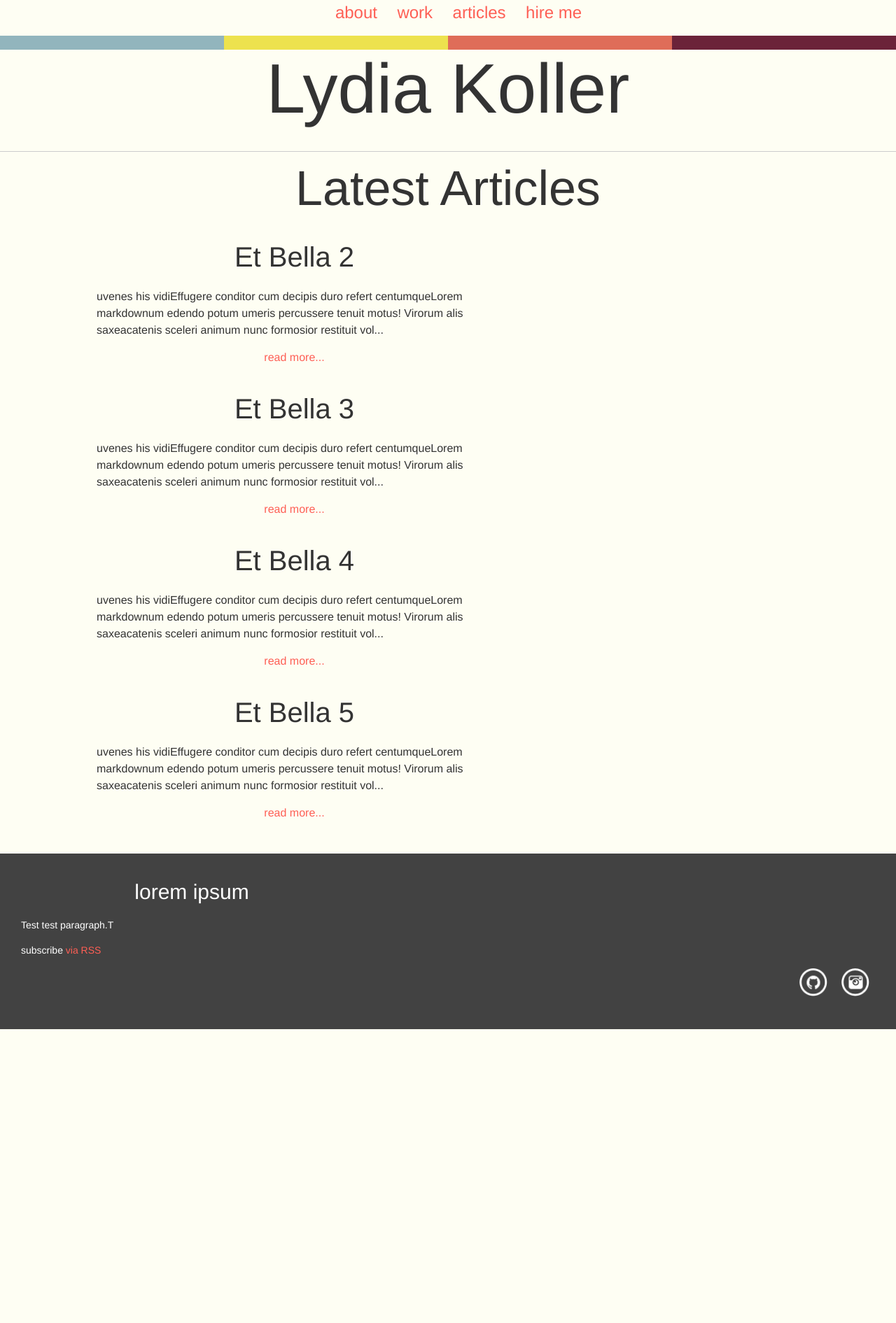
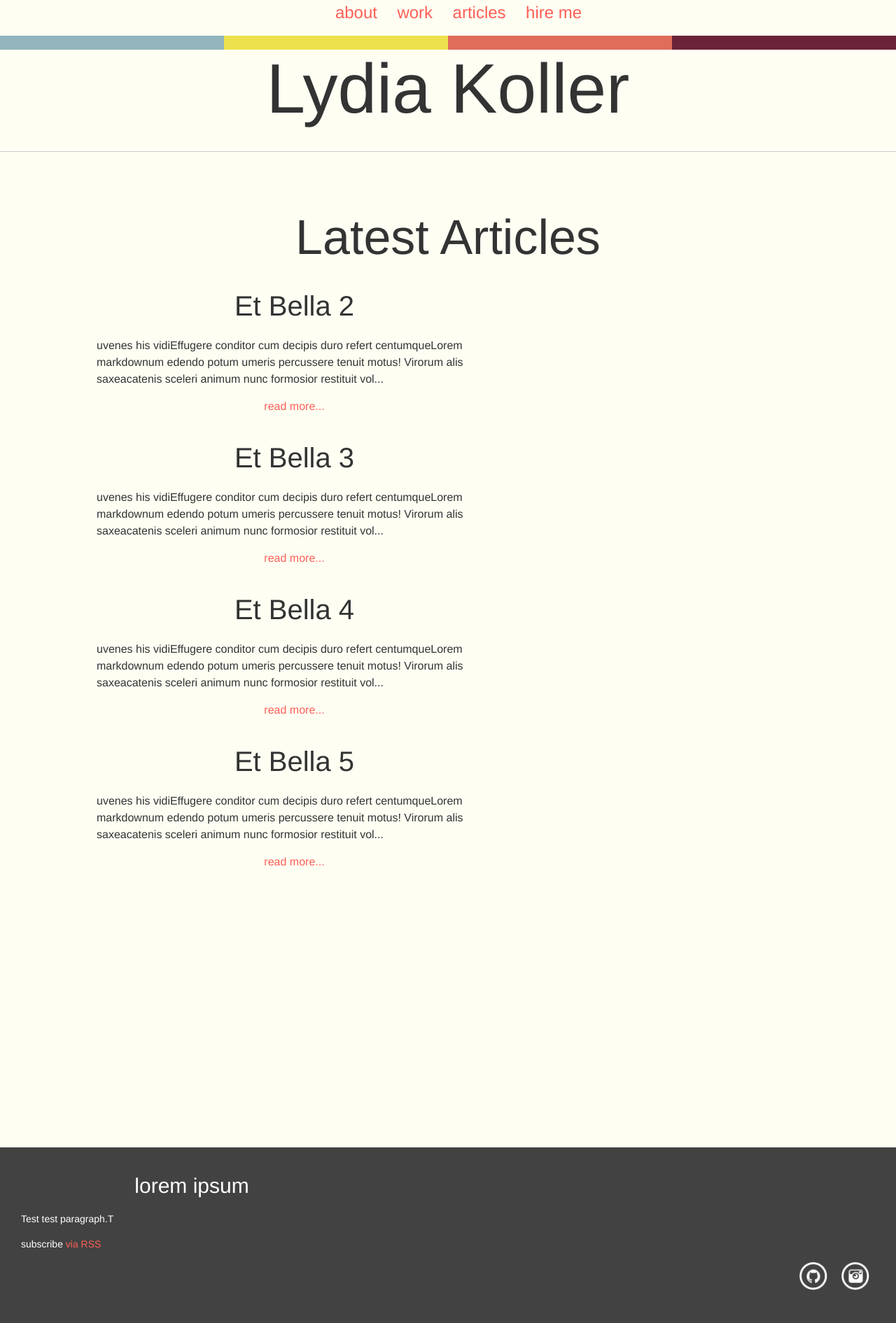
Before and after one commit to Lydiakoller/Learn-Jekyll, a Jekyll site: the page built from index.html, in a window 1280 px wide. Shown: the whole page at 70% size. Built offline with Jekyll 4.4.1, drawn with Linux system fonts in a browser that asks for light colours; before the commit the page ends 1471 px from its top, so only the background shows below that.

Commit message:
Add styles for sectioned content

```diff
--- a/_sass/_layout.scss
+++ b/_sass/_layout.scss
@@ -44,3 +44,10 @@
 			margin: 0 0.5em;
 	}
 }
+.site-section {
+    @extend %clearfix;
+    padding-top: $h1-font-size;
+}
+.site-section-last {
+    padding-bottom: $h1-font-size;
+}
```
